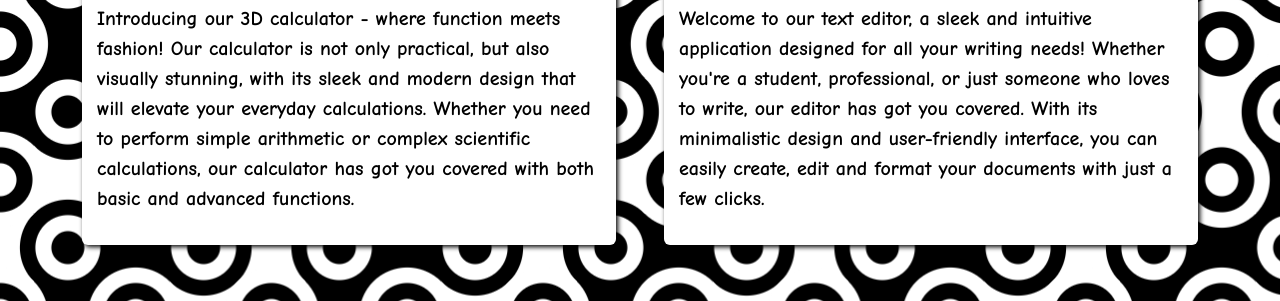
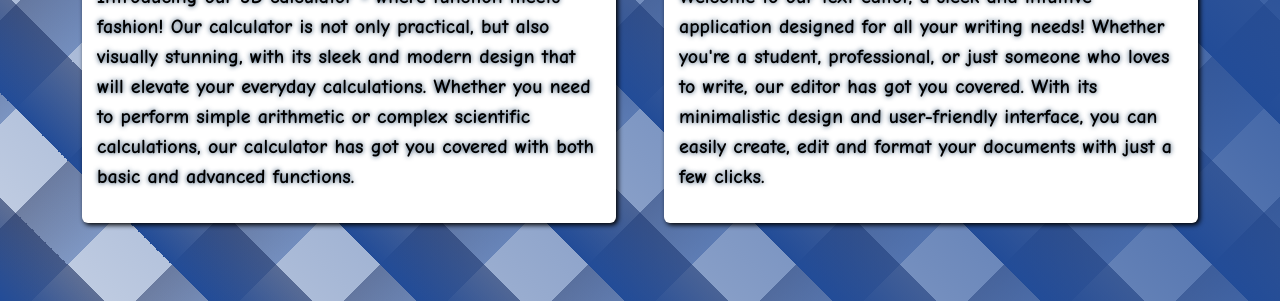
Before and after one commit to Knowledge-Hub-SMIT/CALCULATOR-TE, a plain HTML site: page index.html in a window 1280 px wide. Shown: the part 499-800 px from the top of the page. Drawn offline with nearby package versions, Linux system fonts and the light colour scheme; a web font is replaced by a local one.

Commit message:
added index.html

```diff
--- a/index.html
+++ b/index.html
@@ -26,17 +26,20 @@
     }
 </style>
     <style>
-       .back {
-    --sl: calc(2em + 1px) calc(3em + -.5px),
-                transparent calc(3em + .5px);
-    background: radial-gradient(#fff 1em, #000 calc(1em + 1px) 2em, #fff var(--sl)) 4.2426406871em 4.2426406871em, repeating-conic-gradient(#000 0% 25%, transparent 0% 50%) 2.1213203436em 2.1213203436em, radial-gradient(#000 1em, #fff calc(1em + 1px) 2em, #000 var(--sl));
-    background-size: 8.4852813742em 8.4852813742em, 16.9705627485em 16.9705627485em;
-    background-blend-mode: lighten;
-    display: flex;
-    justify-content: center;
-    align-items: center;
-    margin-top: 50px;
-  }
+body {
+	display: flex;
+	justify-content: center;
+	align-items: center;
+	flex-direction: column;
+	color: white;
+	text-shadow: 0px 0px 5px #123456;
+	height: 100vh;
+	background:
+		linear-gradient(-135deg, rgb(34, 76, 152) 10%, transparent),
+		repeating-linear-gradient(45deg, rgba(34, 76, 152, 1) 0%, rgba(31, 48, 94, 0.6) 5%, transparent 5%, transparent 10%),
+		repeating-linear-gradient(-45deg, rgba(34, 76, 152, 0.4) 0%, rgba(31, 48, 94, 0.5) 5%, transparent 5%, transparent 10%);
+	background-color: rgba(34, 76, 152, 0.25);
+}
     </style>
 </head>
 
```
